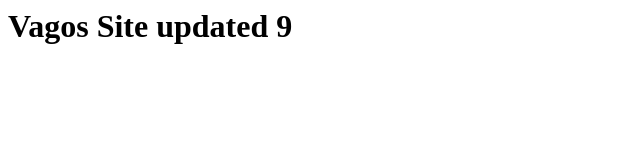
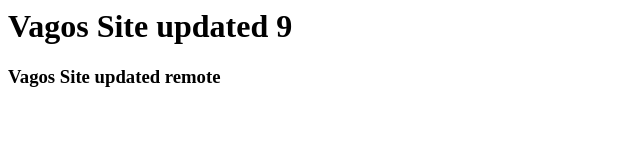
Before and after one commit to eoikonom/vagrepo1, a plain HTML site: page index.html in a window 1280 px wide. Shown: the whole page, without its empty margins (0-640 px from the left). Drawn offline with Linux system fonts and the light colour scheme.

Commit message:
Update index.html

```diff
--- a/index.html
+++ b/index.html
@@ -1,5 +1,7 @@
 <html>
 <body>
   <h1>Vagos Site updated 9</h1>
+
+  <h3>Vagos Site updated remote</h3>
 </body>
 </html>
```
